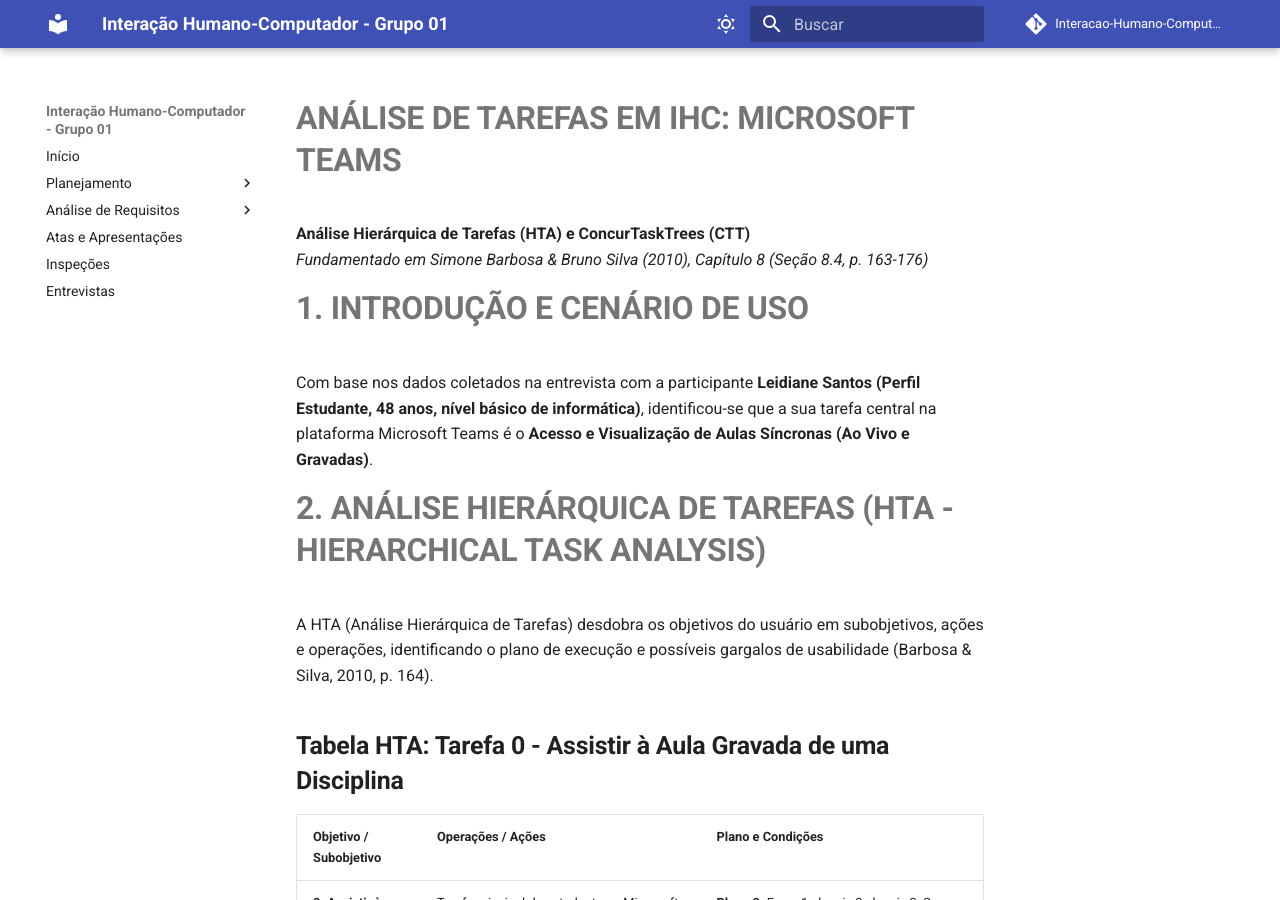
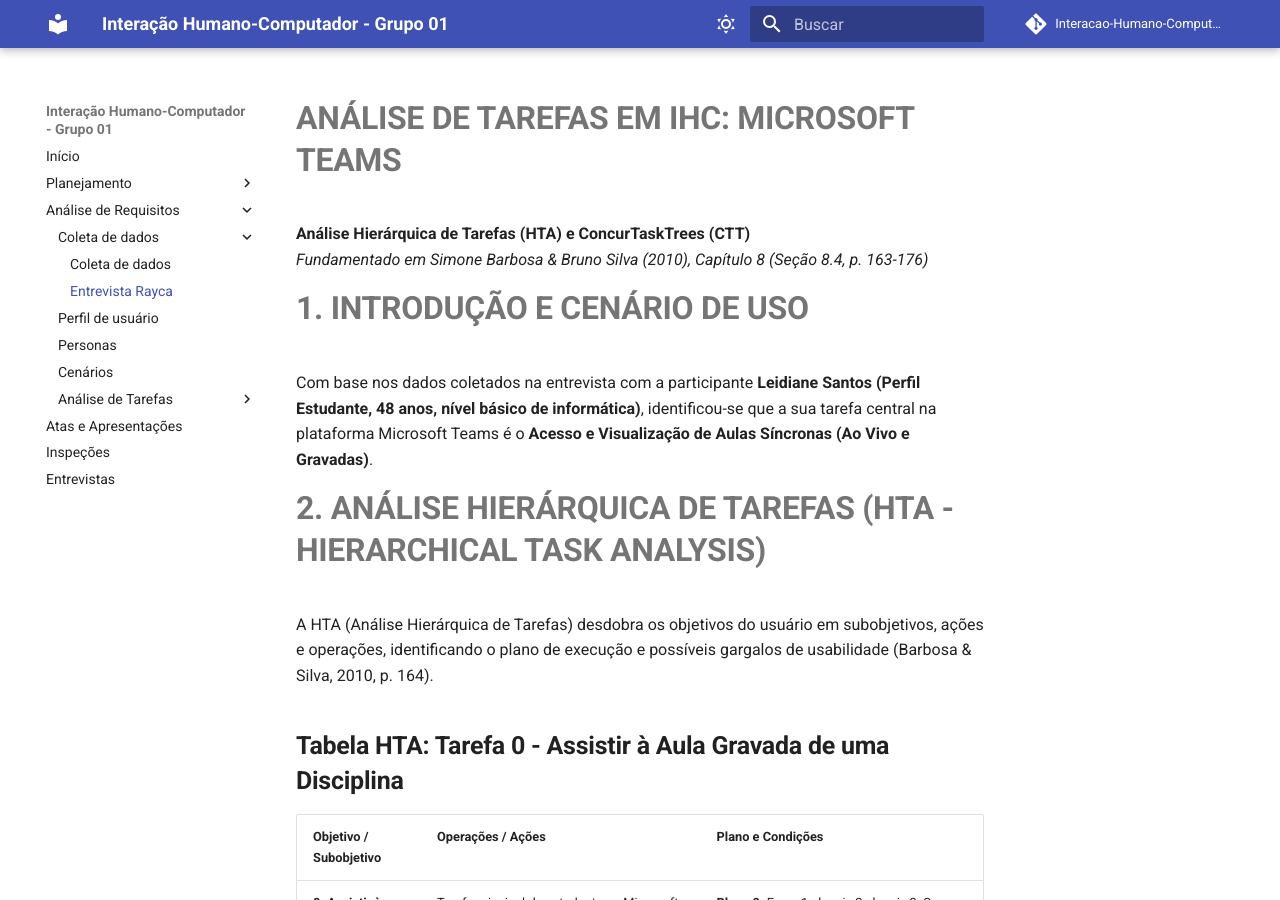
Before and after one commit to Interacao-Humano-Computador/2026.2-Grupo01, an MkDocs documentation site: the page built from docs/Entrevistas/entrevista_rayca.md, in a window 1280 px wide and 900 px high. Built offline with MkDocs 1.6.1 and Material for MkDocs 9.7.7, drawn with Linux system fonts in a browser that asks for light colours; comment, search, counter and statistics services are not loaded.

Commit message:
adding Rayca document's in nav

```diff
--- a/mkdocs.yml
+++ b/mkdocs.yml
@@ -39,7 +39,9 @@
     - Cronograma Executado: planejamento/cronograma/cronograma_executado.md
 
   - Análise de Requisitos:
-    - Coleta de dados: analise_de_requisitos/coleta_de_dados.md
+    - Coleta de dados:
+      - Coleta de dados: analise_de_requisitos/coleta_de_dados.md
+      - Entrevista Rayca: Entrevistas/entrevista_rayca.md
     - Perfil de usuário: analise_de_requisitos/perfil_usuarios.md
     - Personas: analise_de_requisitos/personas.md
     - Cenários: analise_de_requisitos/cenarios.md
```
